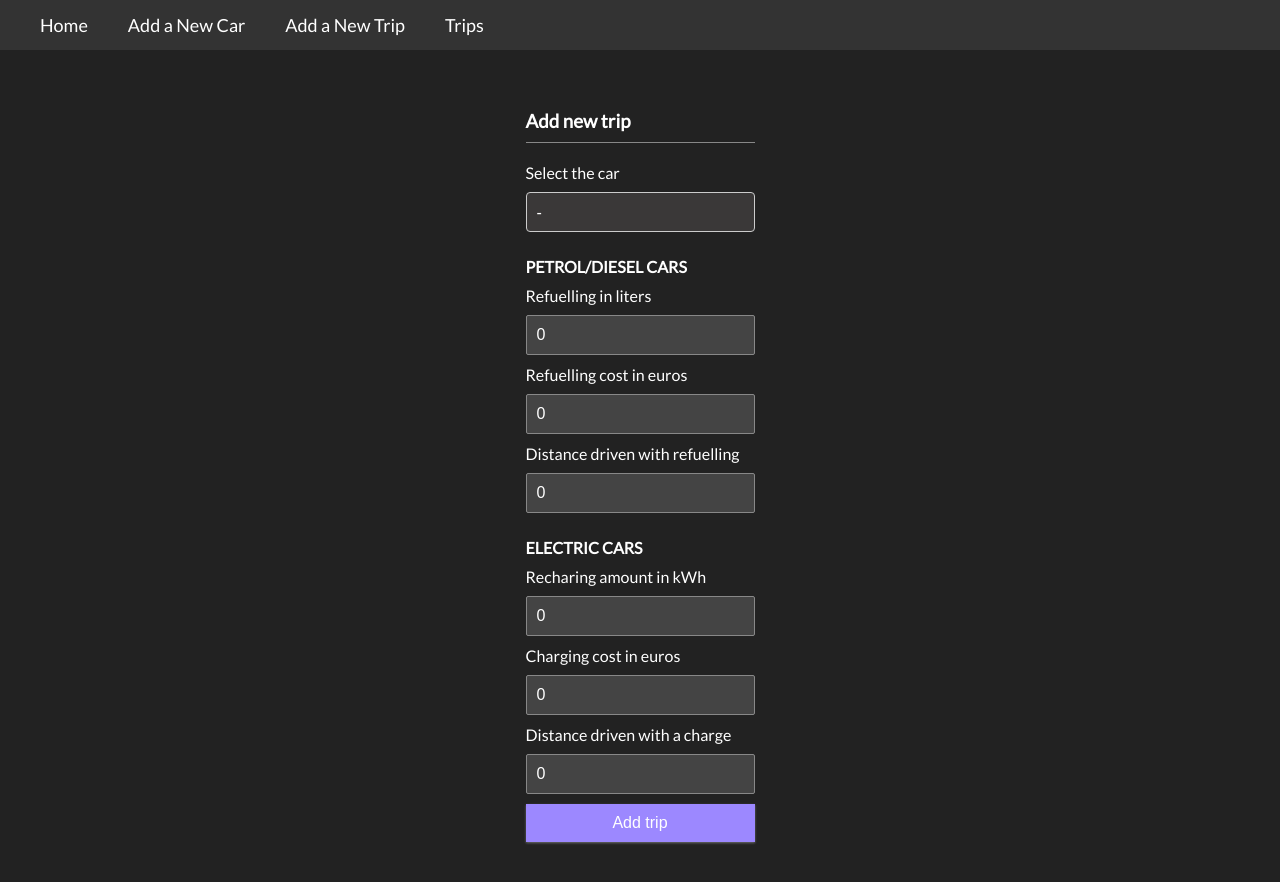
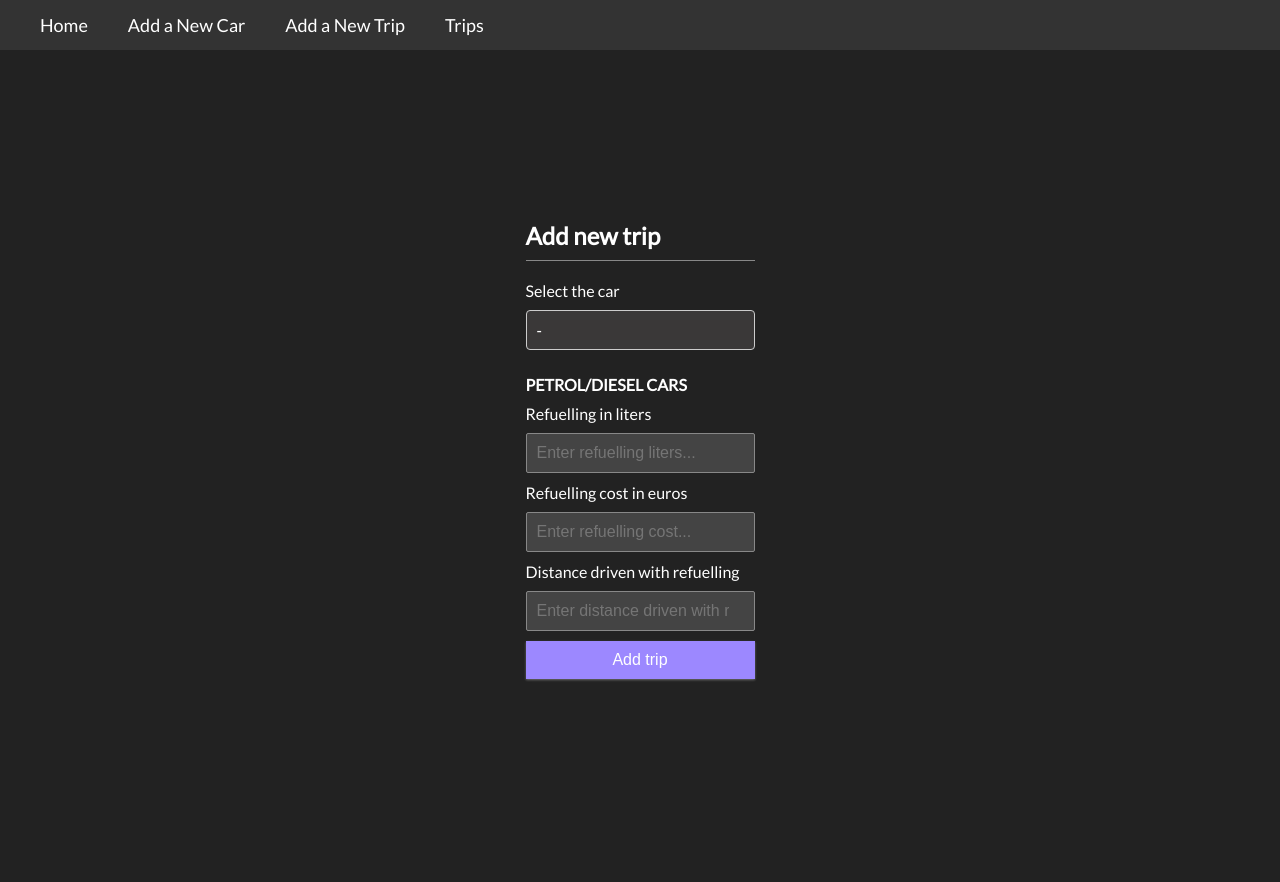
Before and after one commit to avriln44/Front-end-assignment, a React (Create React App) app: page /AddNewTrip in a window 1280 px wide. Shown: the top 882 px of the page. After the commit the page ends 840 px from the top, so only its background shows below. Built offline with nearby package versions, Linux system fonts and the light colour scheme.

Commit message:
- Show matching fuel type in AddTrip component - Remove redundant trip info - Show "Not availble" if consumption info is N/A

```diff
--- a/src/App.css
+++ b/src/App.css
@@ -22,15 +22,17 @@ body {
 }
 
 .container {
-  margin: 30px auto;
+  margin: 50px auto;
   width: 350px;
 }
 
 header {
   position: fixed;
-  top: 60px;
+  top: 100px;
+  left: 50%;
+  transform: translate(-50%, -50%);
   text-align: center;
-  font-size: 20px;
+  font-size: 50px;
 }
 
 h1 {
@@ -38,7 +40,7 @@ h1 {
   margin: 0;
 }
 
-h3 {
+h2 {
   border-bottom: 1px solid #888;
   padding-bottom: 10px;
   margin: 40px 0 10px;
--- a/src/components/AddNewCar.js
+++ b/src/components/AddNewCar.js
@@ -27,12 +27,13 @@ export const AddNewCar = () => {
         }
         else {
             addCar(newCar);
+            setText('')
         }
     }
 
     return (
         <>
-            <h3>Add a New Car</h3>
+            <h2>Add a New Car</h2>
             <form onSubmit={onSubmit}>
                 <div className="form-control">
                     <label htmlFor="text">Car Name</label>
--- a/src/components/AddNewTrip.js
+++ b/src/components/AddNewTrip.js
@@ -3,16 +3,22 @@ import { GlobalContext } from '../context/GlobalState';
 
 export const AddNewTrip = () => {
     const { cars, addTrip } = useContext(GlobalContext);
-
-    const [tripCarId, setTripCarId] = useState(0);
-    const [refuellingLiters, setRefuellingLiters] = useState(0);
-    const [refuellingCost, setRefuellingCost] = useState(0);
-    const [distanceDrivenWithRefuelling, setDistanceDrivenWithRefuelling] = useState(0);
+    const [currentCar, setCurrentCar] = useState({});
+    const [tripCarId, setTripCarId] = useState(-1);
+    const [refuellingLiters, setRefuellingLiters] = useState('');
+    const [refuellingCost, setRefuellingCost] = useState('');
+    const [distanceDrivenWithRefuelling, setDistanceDrivenWithRefuelling] = useState('');
 
     // Electric car part
-    const [RechargingInkWh, setechargingInkWh] = useState(0);
-    const [ChargingCost, setChargingCost] = useState(0);
-    const [distanceDrivenWithCharging, setdistanceDrivenWithCharging] = useState(0);
+    const [RechargingInkWh, setechargingInkWh] = useState('');
+    const [ChargingCost, setChargingCost] = useState('');
+    const [distanceDrivenWithCharging, setdistanceDrivenWithCharging] = useState('');
+
+    const handleCarSelect = async (carId) => {
+        setTripCarId(carId)
+        const car = cars.find(car => car.id === carId);
+        setCurrentCar(car)
+    }
 
     const onSubmit = e => {
         e.preventDefault();
@@ -40,17 +46,23 @@ export const AddNewTrip = () => {
         } else {
             addTrip(newTrip);
             alert("Trip added successfully!");
+            setRefuellingLiters('');
+            setRefuellingCost('');
+            setDistanceDrivenWithRefuelling('');
+            setechargingInkWh('');
+            setChargingCost('');
+            setdistanceDrivenWithCharging('');
         }
     }
 
 
     return (
         <>
-            <h3>Add new trip</h3>
+            <h2>Add new trip</h2>
             <form onSubmit={onSubmit}>
                 <div className="form-control">
                     <label htmlFor="tripCarId">Select the car</label>
-                    <select value={tripCarId} onChange={(e) => setTripCarId(parseInt(e.target.value))}>
+                    <select value={tripCarId} onChange={(e) => handleCarSelect(parseInt(e.target.value))}>
                         {cars.map(car => (
                             <option key={car.id} value={car.id}>
                                 {car.text} {car.isElectronic ? '(Electronic)' : ''}</option>
@@ -60,41 +72,46 @@ export const AddNewTrip = () => {
                 <h6> </h6>
                 <h6> </h6>
                 <h6> </h6>
+
+                {!currentCar || !currentCar.isElectronic ? (
+                    <>
                         <h4>Petrol/diesel cars</h4>
                         <div className="form-control">
                             <label htmlFor="refuellingLiters">Refuelling in liters</label>
-                    <input type="text" value={refuellingLiters} onChange={(e) =>
+                            <input type="number" value={refuellingLiters} onChange={(e) =>
                                 setRefuellingLiters(e.target.value)} placeholder="Enter refuelling liters..." />
                         </div>
                         <div className="form-control">
                             <label htmlFor="refuellingCost">Refuelling cost in euros</label>
-                    <input type="text" value={refuellingCost} onChange={(e) =>
+                            <input type="number" value={refuellingCost} onChange={(e) =>
                                 setRefuellingCost(e.target.value)} placeholder="Enter refuelling cost..." />
                         </div>
                         <div className="form-control">
                             <label htmlFor="distanceDrivenWithRefuelling">Distance driven with refuelling</label>
-                    <input type="text" value={distanceDrivenWithRefuelling} onChange={(e) =>
+                            <input type="number" value={distanceDrivenWithRefuelling} onChange={(e) =>
                                 setDistanceDrivenWithRefuelling(e.target.value)} placeholder="Enter distance driven with refuelling..." />
                         </div>
-                <h6> </h6>
-                <h6> </h6>
-                <h6> </h6>
+                    </>
+                ) : (
+                    <>
                         <h4>Electric cars</h4>
                         <div>
                             <label htmlFor="chargingAmount">Recharing amount in kWh</label>
-                    <input type="text" value={RechargingInkWh} onChange={(e) =>
+                            <input type="number" value={RechargingInkWh} onChange={(e) =>
                                 setechargingInkWh(e.target.value)} placeholder="Enter charing amount in kWh..." />
                         </div>
                         <div>
                             <label htmlFor="chargingCost">Charging cost in euros</label>
-                    <input type="text" value={ChargingCost} onChange={(e) =>
+                            <input type="number" value={ChargingCost} onChange={(e) =>
                                 setChargingCost(e.target.value)} placeholder="Enter charging cost..." />
                         </div>
                         <div>
                             <label htmlFor="DistanceDrivenWithCharge">Distance driven with a charge</label>
-                    <input type="text" value={distanceDrivenWithCharging} onChange={(e) =>
+                            <input type="number" value={distanceDrivenWithCharging} onChange={(e) =>
                                 setdistanceDrivenWithCharging(e.target.value)} placeholder="Enter distance driven with a charge..." />
                         </div>
+                    </>
+                )}
 
                 <button className="btn">Add trip</button>
             </form>
--- a/src/components/TripList.js
+++ b/src/components/TripList.js
@@ -24,13 +24,7 @@ export const TripList = () => {
     return (
         <>
             <h3>Trips for all cars: {trips.length}</h3>
-            {trips.length > 0 ? (
-                <ul className="list">
-                    {(showAll ? trips : trips.slice(0, 3)).map(trip => (
-                        <Trip key={trip.id} trip={trip} />
-                    ))}
-                </ul>
-            ) : (
+            {trips.length <= 0 && (
                 <h5>There are no trips.</h5>
             )}
             {trips.length > 3 && (
--- a/src/components/summary/AvgConsumptionPer100KmLiters.js
+++ b/src/components/summary/AvgConsumptionPer100KmLiters.js
@@ -18,11 +18,19 @@ export const AvgConsumptionPer100KmLiters = () => {
         <>
             <br />
             <>Average consumption per 100 km in liters</>
-            <h1 id="avgConsumptionPer100KmLiters">{avgConsumptionPer100KmLiters.toFixed(2)} Km/l</h1>
+            <h1 id="avgConsumptionPer100KmLiters">
+                {isNaN(avgConsumptionPer100KmLiters)
+                    ? "Not available"
+                    : `${avgConsumptionPer100KmLiters.toFixed(2)} Km/l`}
+            </h1>
 
             <br />
             <>Average consumption per 100 km in kWh</>
-            <h1 id="avgConsumptionPer100KmkWh">{avgConsumptionPer100KmkWh.toFixed(2)} kWh</h1>
+            <h1 id="avgConsumptionPer100KmkWh">
+                {isNaN(avgConsumptionPer100KmkWh)
+                    ? "Not available"
+                    : `${avgConsumptionPer100KmkWh.toFixed(2)} kWh`}
+            </h1>
         </>
     );
 }
```
Lines whose indentation alone changed are shown as unchanged.
